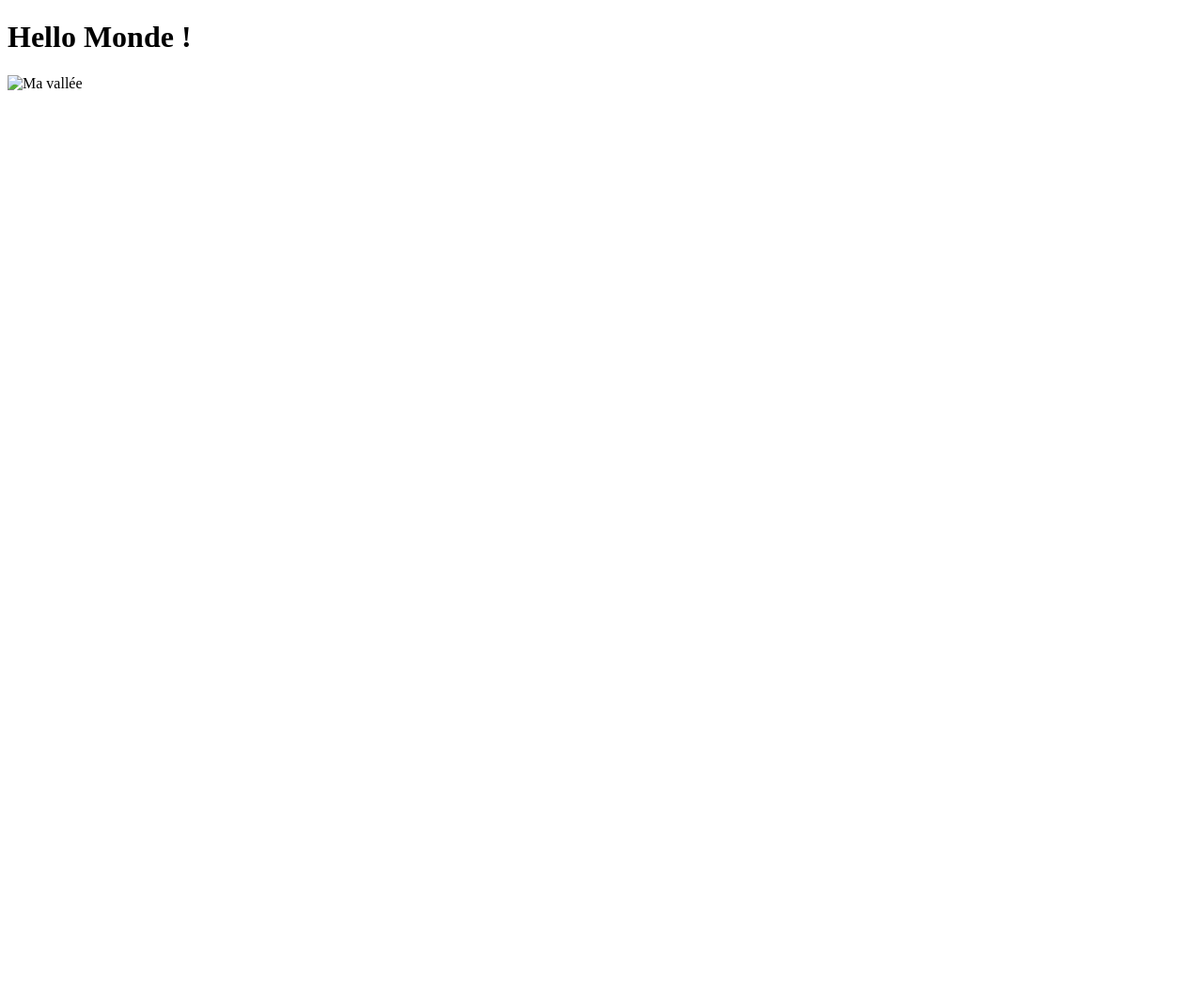
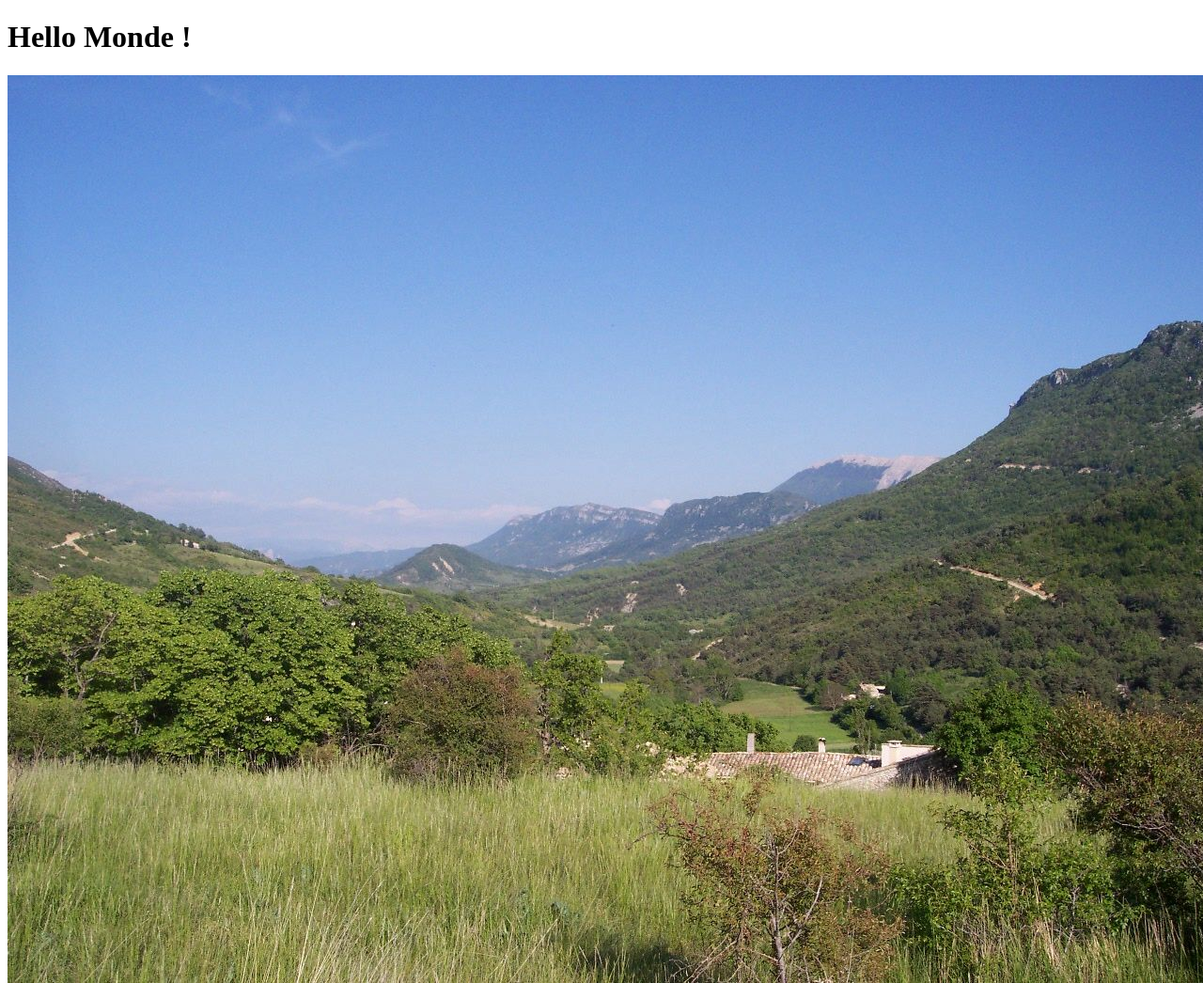
Before and after one commit to Polatouche/ocrgit, a plain HTML site: page index.html in a window 1280 px wide. Shown: the whole page at 94% size. Before the commit the page ends 800 px from the top, so only its background shows below. Drawn offline with Linux system fonts and the light colour scheme.

Commit message:
Ajout de l'image

```diff
--- a/index.html
+++ b/index.html
@@ -7,6 +7,6 @@
   </head>
   <body>
   <h1>Hello Monde !</h1>
-  <img src="" alt="Ma vallée">
+  <img src="curel.jpg" alt="Ma vallée">
   </body>
 </html>
```
Also changed, not shown: curel.jpg (added).
